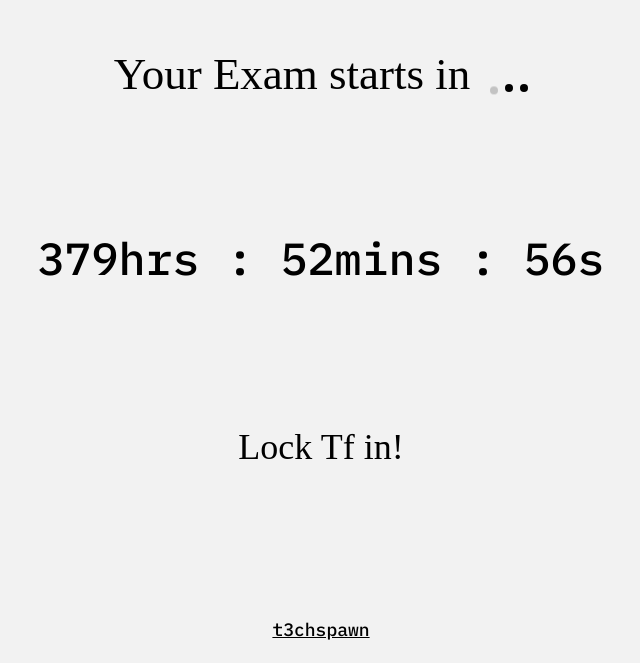
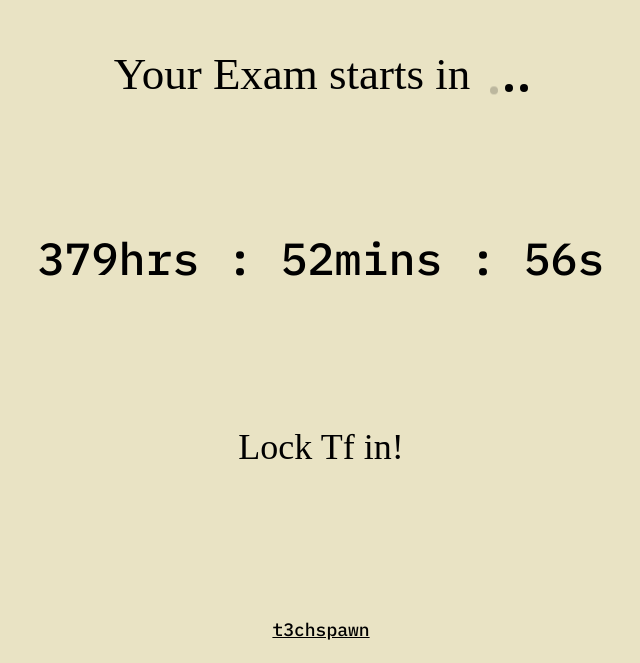
Before and after one commit to t3ch-spawn/exam-countdown, a React (Vite) app: page / in a window 1280 px wide. Shown: the part 137-800 px from the top of the page, without its empty margins (319-959 px from the left). Built offline with nearby package versions, Linux system fonts and the light colour scheme; a web font is replaced by a local one.

Commit message:
updated bg color

```diff
--- a/src/App.jsx
+++ b/src/App.jsx
@@ -126,7 +126,7 @@ function App() {
   }, []);
 
   return (
-    <main className="font-happy bg-[#F2F2F2] min-h-[100vh] overflow-hidden flex flex-col items-center justify-center text-black font-medium">
+    <main className="font-happy bg-[#E9E3C4] min-h-[100vh] overflow-hidden flex flex-col items-center justify-center text-black font-medium">
       {/* Loader */}
       <div className="bg-[#0F0F0F] h-[100vh] w-[100vw] flex flex-col justify-center items-center text-white loader-container fixed overflow-hidden z-[200] text-center">
         {/* Container for logo and text */}
```
